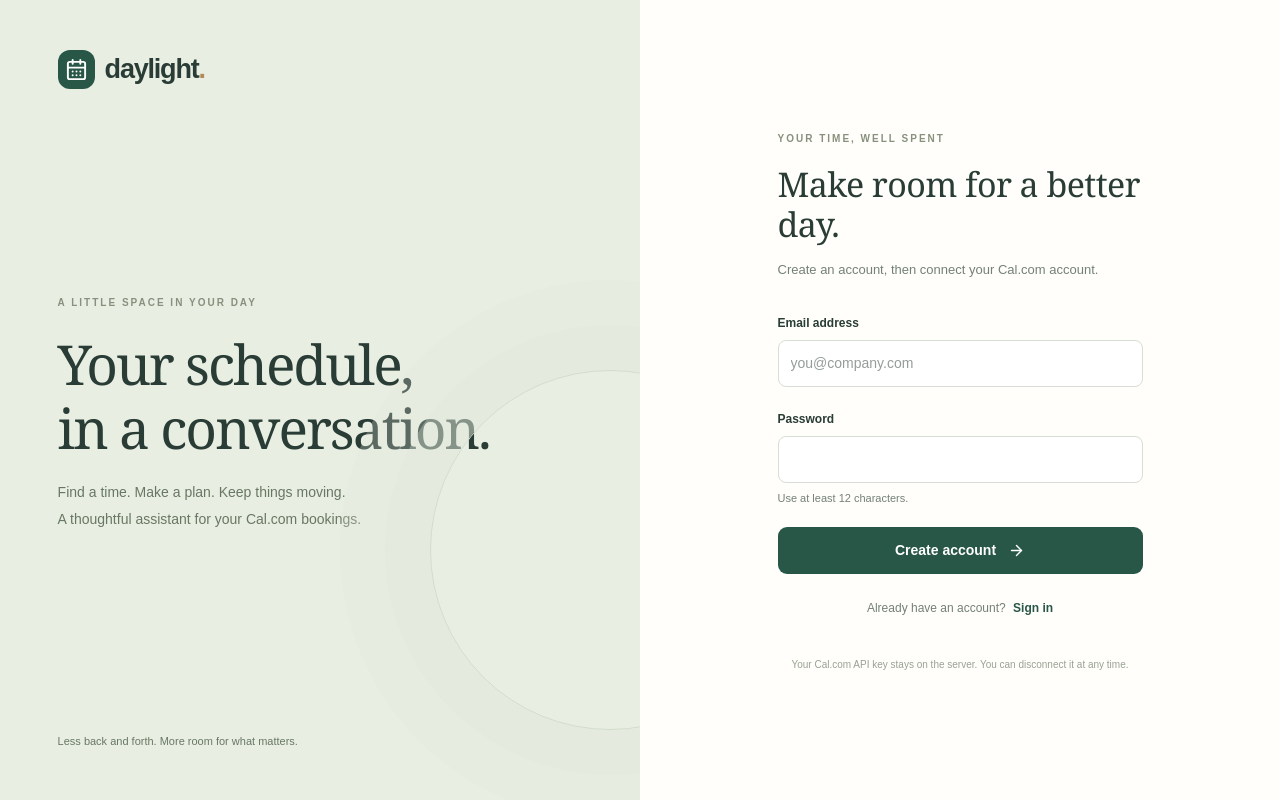
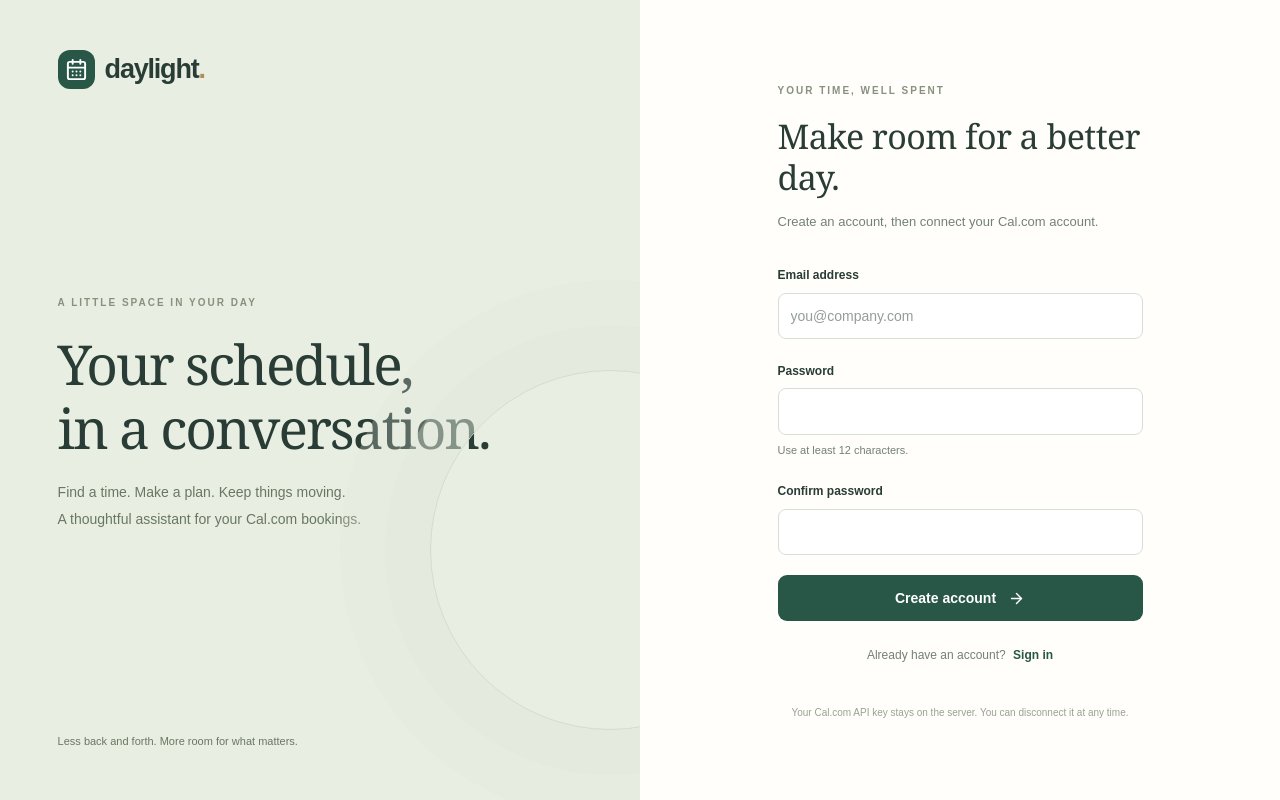
Before and after one commit to yonktheskill/livextakehome, a Next.js app in the folder frontend/: page /register in a window 1280 px wide. Built offline with nearby package versions, Linux system fonts and the light colour scheme; no server answers.

Commit message:
feat: require password confirmation on registration

```diff
--- a/frontend/components/auth-form.tsx
+++ b/frontend/components/auth-form.tsx
@@ -15,9 +15,13 @@ export function AuthForm({ mode }: { mode: "login" | "register" }) {
   }, [user, router]);
   async function submit(event: React.FormEvent<HTMLFormElement>) {
     event.preventDefault();
-    setBusy(true);
     setError("");
     const form = new FormData(event.currentTarget);
+    if (mode === "register" && form.get("password") !== form.get("confirmPassword")) {
+      setError("Passwords do not match.");
+      return;
+    }
+    setBusy(true);
     try {
       await authenticate(mode, String(form.get("email")).trim(), String(form.get("password")));
       router.replace("/");
@@ -86,6 +90,20 @@ export function AuthForm({ mode }: { mode: "login" | "register" }) {
               />
               {register && <p className="field-hint">Use at least 12 characters.</p>}
             </Field>
+            {register && (
+              <Field>
+                <Label>Confirm password</Label>
+                <Input
+                  className="input"
+                  name="confirmPassword"
+                  type="password"
+                  autoComplete="new-password"
+                  required
+                  minLength={12}
+                  maxLength={1024}
+                />
+              </Field>
+            )}
             {error && (
               <p role="alert" className="error-box">
                 {error}
```
Also changed, not shown: 1 other file (tests, documents, lock files or other folders).
